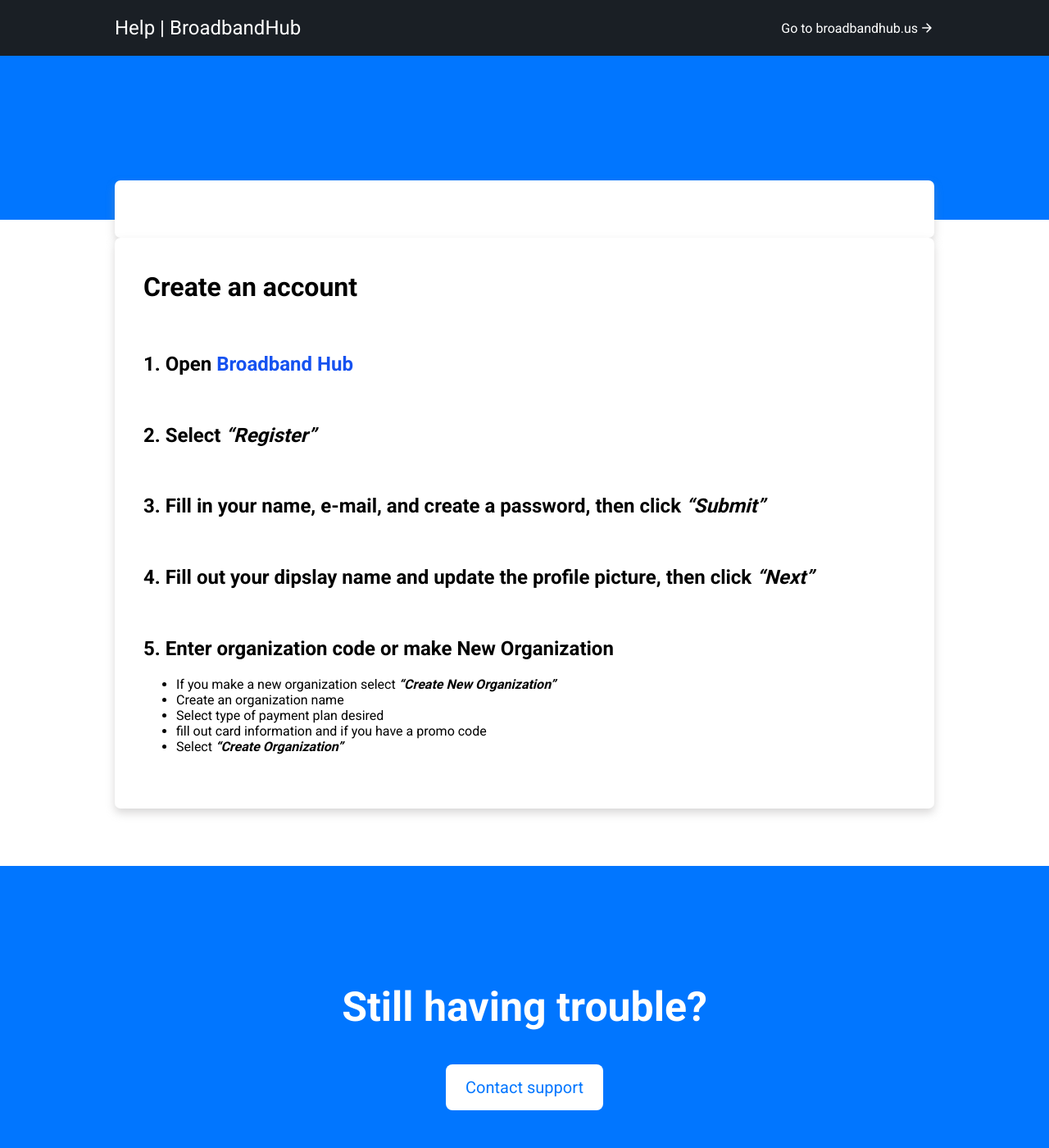
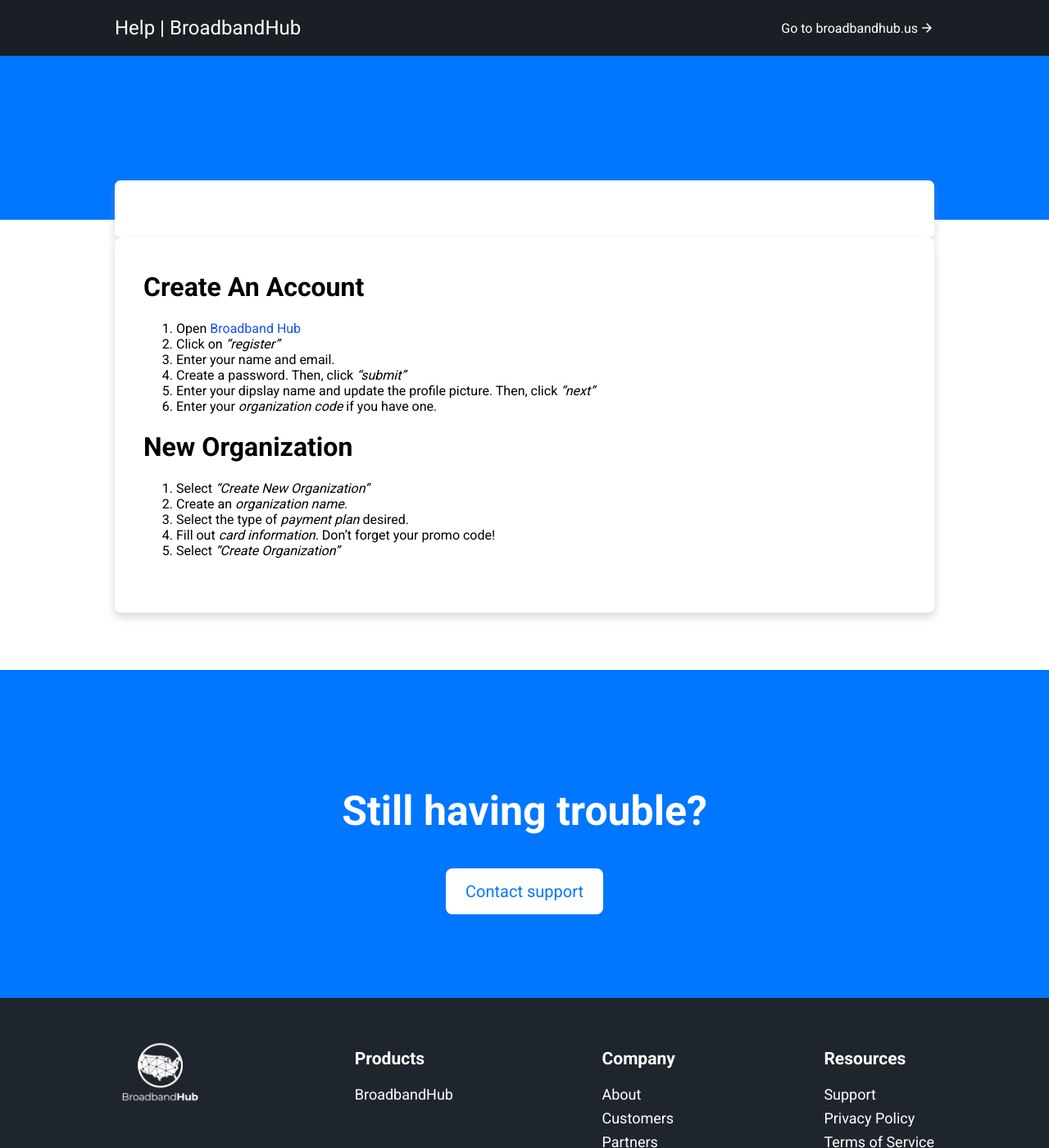
Before and after one commit to kt-eller/help-pages, a Jekyll site: the page built from pages/create-an-account.md, in a window 1280 px wide and 1400 px high. Shown: the whole window at 82% size. Built offline with Jekyll 4.4.1, drawn with Linux system fonts in a browser that asks for light colours; nearby versions of some CDN libraries; comment, search, counter and statistics services are not loaded; a style sheet for code colours, icons or effects is not loaded.

Commit message:
Update create-an-account.md

```diff
--- a/pages/create-an-account.md
+++ b/pages/create-an-account.md
@@ -4,24 +4,18 @@ title: Create an account
 permalink: /create-an-account
 ---
 
-# {{ page.title }}
-<br>
+# Create An Account
 
-## 1. Open [Broadband Hub](https://app.broadbandhub.us/login)
-<br>
+1. Open [Broadband Hub](https://app.broadbandhub.us/login)
+2. Click on *"register"*
+3. Enter your name and email.
+4. Create a password. Then, click *"submit"*
+5. Enter your dipslay name and update the profile picture. Then, click *"next"*
+6. Enter your *organization code* if you have one.
 
-## 2. Select *"Register"*
-<br>
-
-## 3. Fill in your name, e-mail, and create a password, then click *"Submit"*
-<br>
-
-## 4. Fill out your dipslay name and update the profile picture, then click *"Next"*
-<br>
-
-## 5. Enter organization code or make New Organization
-+ If you make a new organization select ***"Create New Organization"***
-+ Create an organization name
-+ Select type of payment plan desired
-+ fill out card information and if you have a promo code
-+ Select ***"Create Organization"***
+# New Organization
+1. Select *"Create New Organization"*
+2. Create an *organization name.*
+3. Select the type of *payment plan* desired.
+4. Fill out *card information.* Don't forget your promo code!
+5. Select *"Create Organization"*
```
